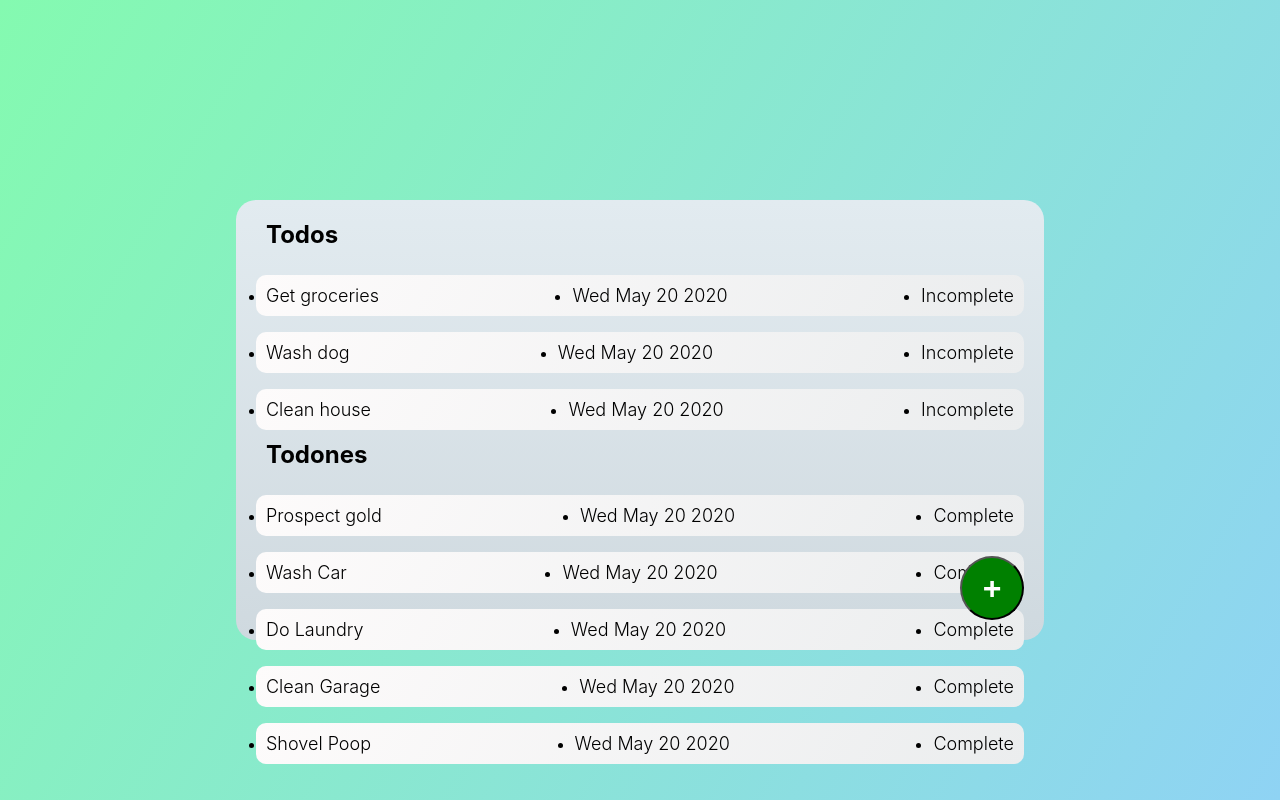
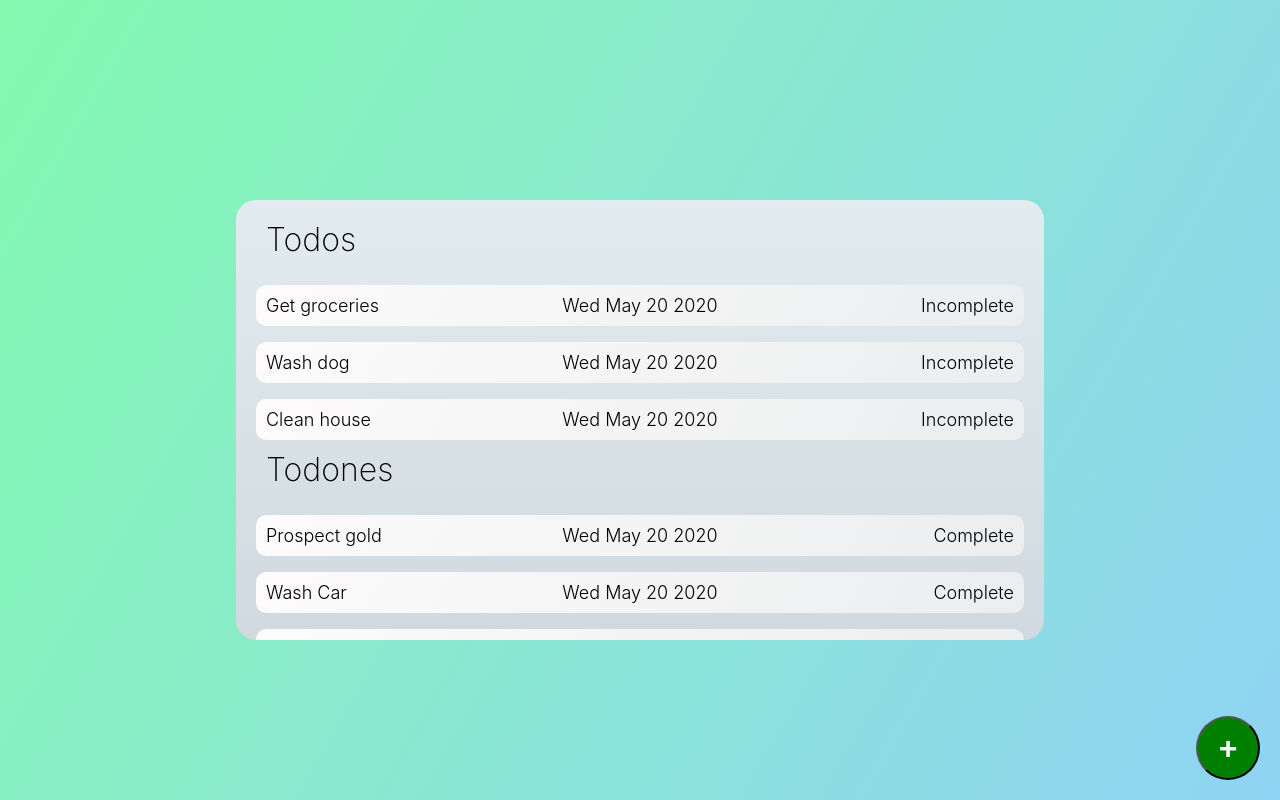
Before and after one commit to Awendling01/AAtodo, a React (Create React App) app in the folder web/: page / in a window 1280 px wide. Built offline with nearby package versions, Linux system fonts and the light colour scheme.

Commit message:
Updates Styles

```diff
--- a/web/src/App.css
+++ b/web/src/App.css
@@ -1,4 +1,5 @@
 .App {
+  position: relative;
   display: flex;
   justify-content: space-around;
   height: 100vh;
@@ -6,17 +7,23 @@
   background-image: linear-gradient(120deg, #84fab0 0%, #8fd3f4 100%);
 }
 
+.tableTitle {
+  font-size: 2rem;
+}
+
 .todoList {
-  position: relative;
   height: 50vh;
   width: 60vw;
+  overflow-y: scroll;
   margin-top: 25vh;
   padding: 20px;
   background-image: linear-gradient(to top, #cfd9df 0%, #e2ebf0 100%);
   border-radius: 20px;
+  margin-bottom: 40px;
 }
 
 .todo {
+  list-style: none;
   display: flex;
   background-image: linear-gradient(120deg, #fdfbfb 0%, #ebedee 100%);
   padding: 10px;
@@ -29,21 +36,31 @@
   background-image: linear-gradient(120deg, #cb22bd 0%, #ab3564 100%);
 }
 
+.todoText {
+  font-weight: 300;
+  font-size: large;
+  text-align: center;
+}
+
 .todoHeader {
   padding: 0 10px 10px 10px;
-  font-weight: 700;
+  font-weight: 200;
   font-size: x-large;
   display: flex;
   justify-content: space-between;
 }
 
-.todoText {
-  font-weight: 300;
-  font-size: large;
+.todoColumn {
+  flex: 1;
+  justify-content: center;
 }
 
-.secondList {
-  margin-top: 40px;
+.lastColumn {
+  text-align: right;
+}
+
+.firstColumn {
+  text-align: left;
 }
 
 .addButton {
@@ -59,3 +76,7 @@
   font-weight: 700;
   border-radius: 50%;
 }
+
+.link {
+  cursor: pointer;
+}
```
